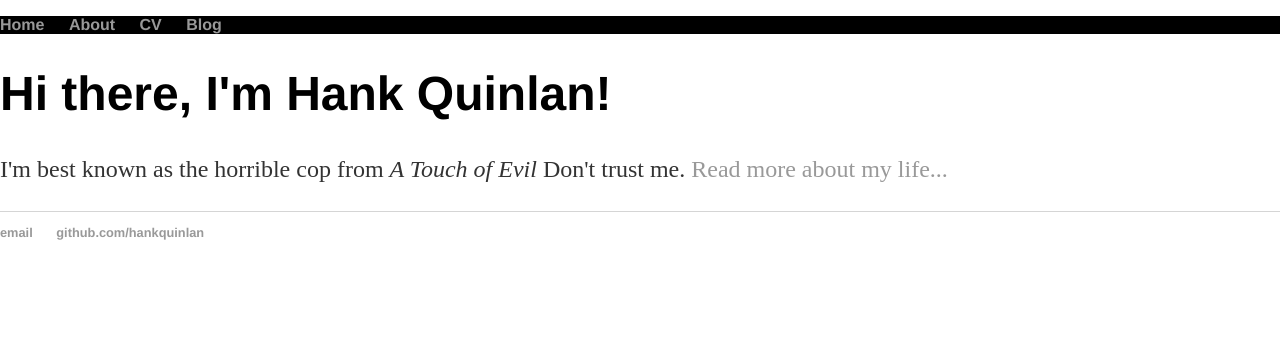
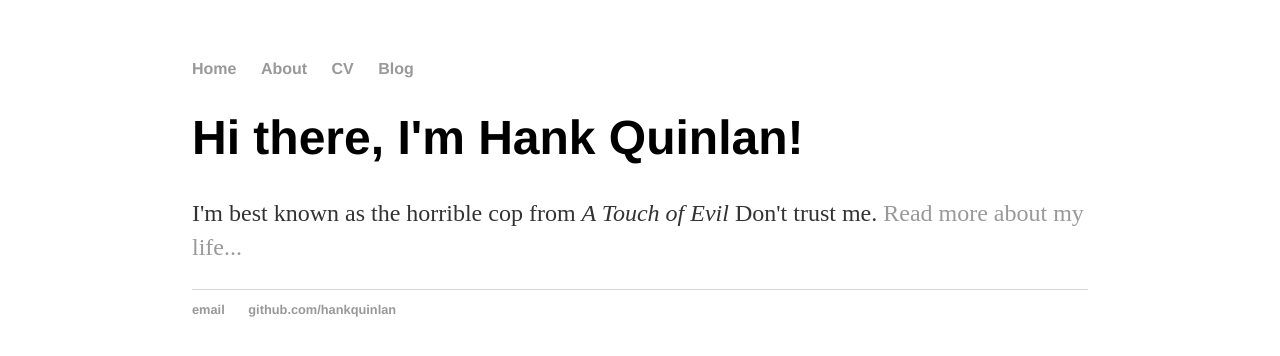
Before and after one commit to 8mile1/8mile1.github.io, a Jekyll site: the page built from index.html, in a window 1280 px wide. Shown: the top 356 px of the page. Built offline with Jekyll 4.4.1, drawn with Linux system fonts in a browser that asks for light colours.

Commit message:
Update main.css

```diff
--- a/css/main.css
+++ b/css/main.css
@@ -1,7 +1,5 @@
 body {
-    margin:  auto;
-    width: auto;
-
+   margin: 60px auto; width: 70%;
 }
 nav ul, footer ul {
     font-family:'Helvetica', 'Arial', 'Sans-Serif';
@@ -42,6 +40,3 @@ ul.posts {
 ul.posts li {
     list-style: none;
 }
-nav{
-    background-color: black;
-}
```
